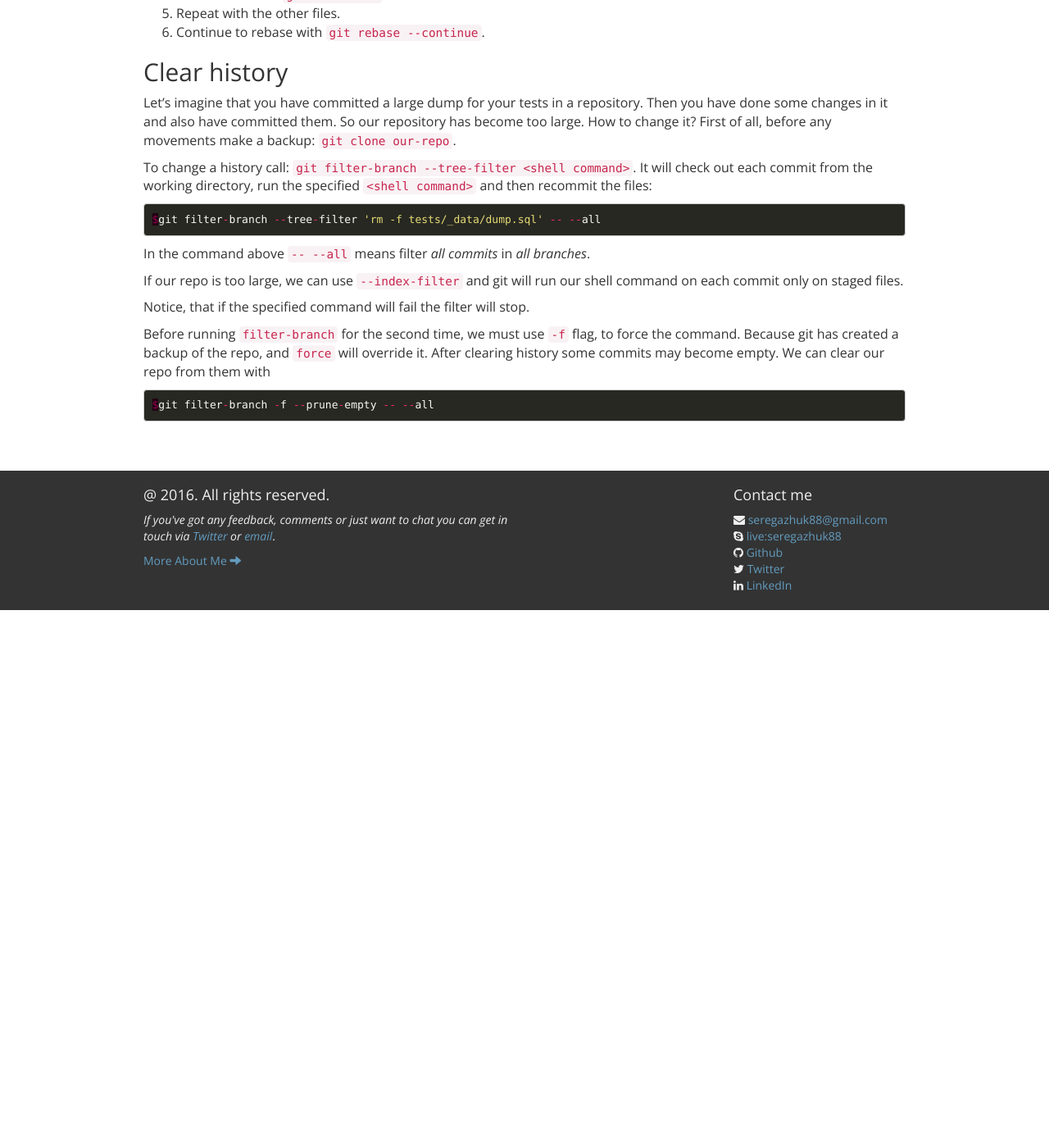
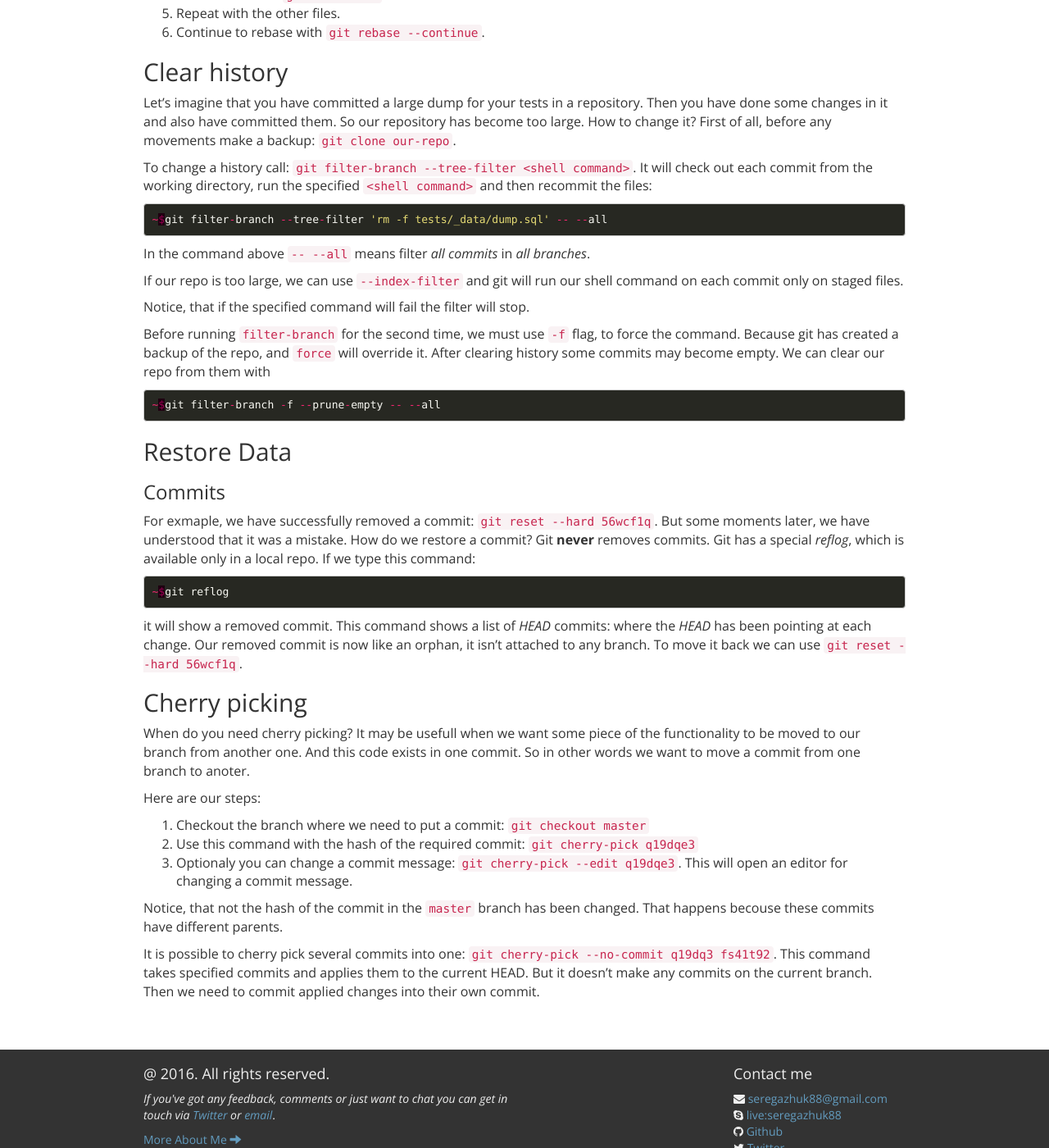
Before and after one commit to seregazhuk/seregazhuk.github.io_old, a Jekyll site: the page built from _posts/2016-06-11-git-advanced.md, in a window 1280 px wide and 1400 px high, scrolled down 745 px. Shown: the whole window at 82% size. Built offline with Jekyll 4.4.1, drawn with Linux system fonts in a browser that asks for light colours; nearby versions of some CDN libraries; before the commit the page ends 1489 px from its top, so only the background shows below that.

Commit message:
git advanced: restore and cherry picking

```diff
--- a/_config.yml
+++ b/_config.yml
@@ -9,6 +9,8 @@ author:
   url:            http://seregazhuk.github.io
   email:          seregazhuk88@gmail.com
   description:	  'I am Zhuk Sergey, a full stack web developer.'
+
+highlighter: pygments
 
 # Custom vars
 version:          1.0.0
--- a/_posts/2016-06-11-git-advanced.md
+++ b/_posts/2016-06-11-git-advanced.md
@@ -12,7 +12,7 @@ You may probably want to change commits on the branch, you are currently woring
 to change commit message, or split some commits:
 
 {% highlight python %}
-$git rebase -i HEAD~3
+~$git rebase -i HEAD~3
 {% endhighlight %}
 
 Here we want to change last four commiths (`HEAD~3`). After this command opens an editor with the rebase script. But before
@@ -50,7 +50,7 @@ To change a history call: `git filter-branch --tree-filter <shell command>`. It
 working directory, run the specified `<shell command>` and then recommit the files:
 
 {% highlight python %}
-$git filter-branch --tree-filter 'rm -f tests/_data/dump.sql' -- --all
+~$git filter-branch --tree-filter 'rm -f tests/_data/dump.sql' -- --all
 {% endhighlight %}
 
 In the command above `-- --all` means filter *all commits* in *all branches*.
@@ -64,5 +64,40 @@ a backup of the repo, and `force` will override it. After clearing history some
 repo from them with
 
 {% highlight python %}
-$git filter-branch -f --prune-empty -- --all
+~$git filter-branch -f --prune-empty -- --all
 {% endhighlight %}
+
+
+## Restore Data
+
+### Commits
+
+For exmaple, we have successfully removed a commit: `git reset --hard 56wcf1q`. But some moments later, we have understood
+that it was a mistake. How do we restore a commit? Git **never** removes commits. Git has a special *reflog*, which is available
+only in a local repo. If we type this command:
+
+{% highlight python %}
+~$git reflog
+{% endhighlight %}
+
+it will show a removed commit. This command shows a list of *HEAD* commits: where the *HEAD* has been pointing at each change.
+Our removed commit is now like an orphan, it isn't attached to any branch. To move it back we can use `git reset --hard 56wcf1q`.
+
+## Cherry picking
+
+When do you need cherry picking? It may be usefull when we want some piece of the functionality to be moved to our branch
+from another one. And this code exists in one commit. So in other words we want to move a commit from one branch to anoter.
+
+Here are our steps:
+
+1. Checkout the branch where we need to put a commit: `git checkout master`
+2. Use this command with the hash of the required commit: `git cherry-pick q19dqe3`
+3. Optionaly you can change a commit message: `git cherry-pick --edit q19dqe3`. This will open an editor for changing a
+commit message.
+
+Notice, that not the hash of the commit in the `master` branch has been changed. That happens becouse these commits have
+different parents.
+
+It is possible to cherry pick several commits into one: `git cherry-pick --no-commit q19dq3 fs41t92`.
+This command takes specified commits and applies them to the current HEAD. But it doesn't make any commits on the current
+branch. Then we need to commit applied changes into their own commit.
```
Also changed, not shown: _posts/2016-05-11-git-advanced.md (deleted, +0 -68 lines).
